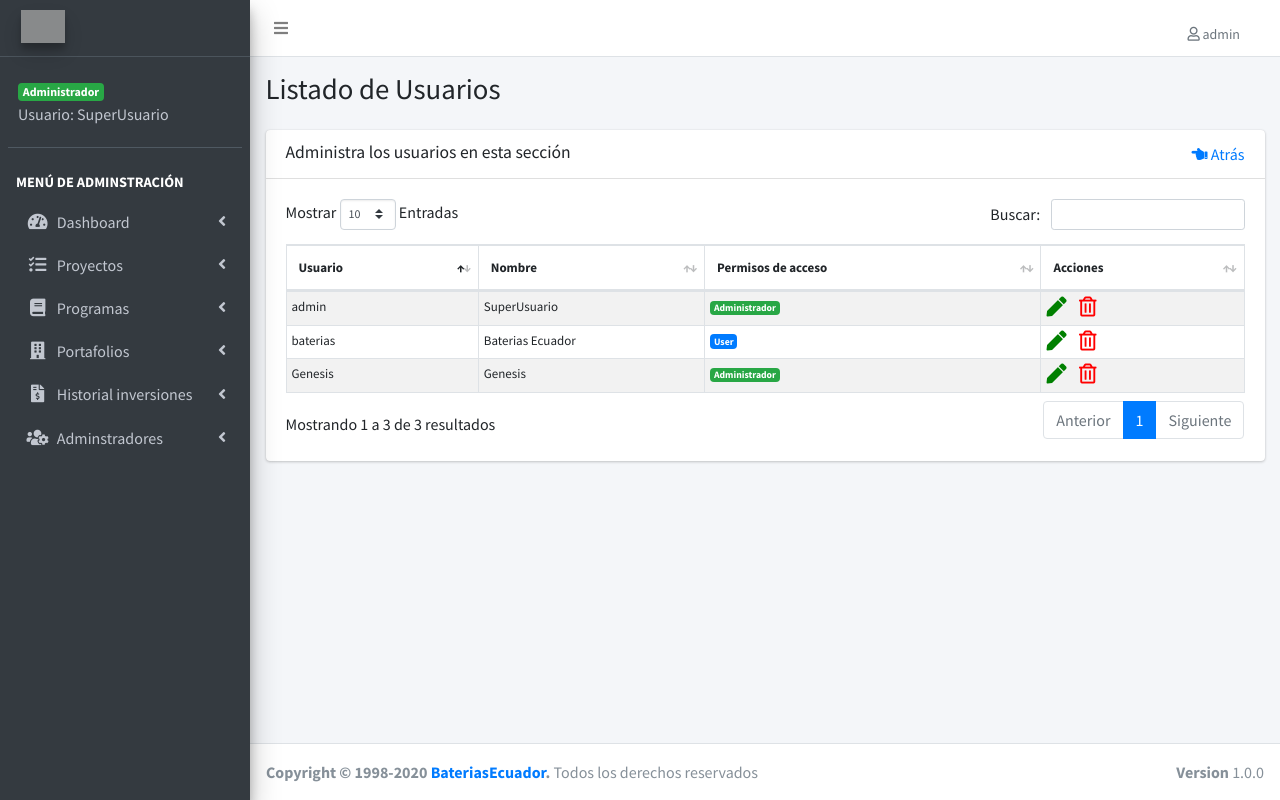
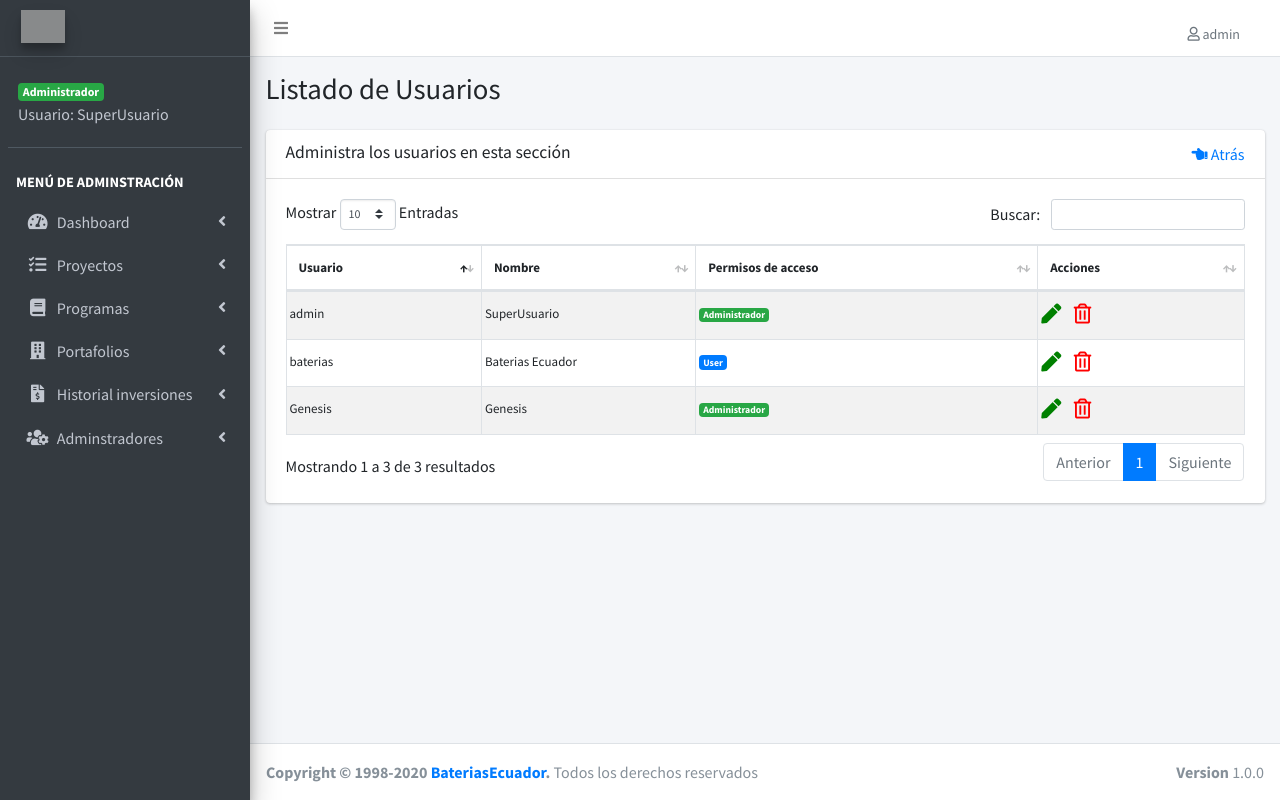
Before and after one commit to dscumbajin/AdminProyect, a PHP site: page /lista-admin.php in a window 1280 px wide. Run offline with PHP 8.4, Linux system fonts and the light colour scheme; a user stored in the database is signed in; data comes from the database, SQL or seed files in the repository; some libraries are stand-ins or nearby versions; grey boxes are pictures that could not be loaded.

Commit message:
validacion de estilos en tabla

```diff
--- a/css/admin.css
+++ b/css/admin.css
@@ -21,7 +21,8 @@
 }
 
 table td {
-    padding: 5px 5px !important;
+    padding-left: 3px !important;
+    padding-right: 0px !important;
 
 }
 
```
